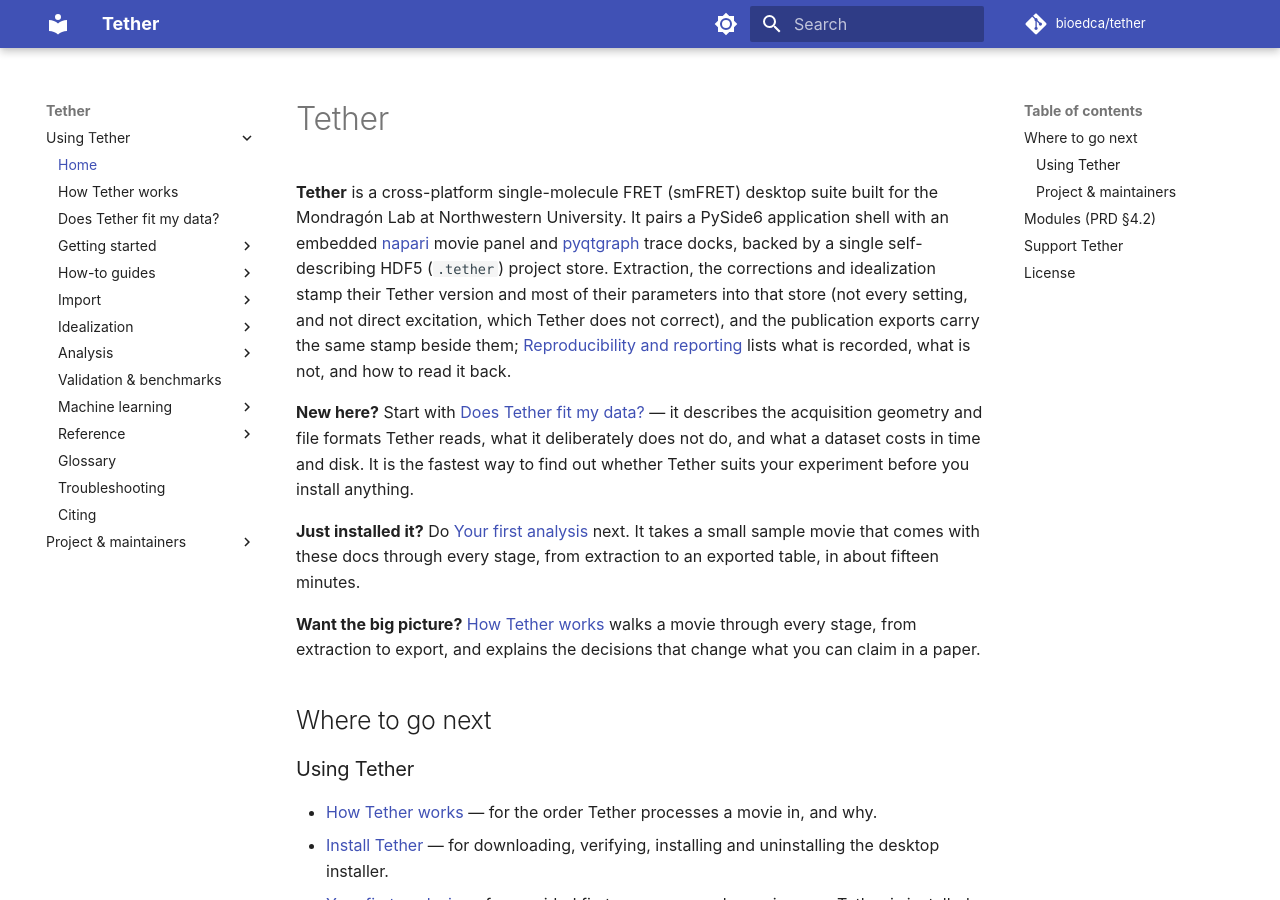
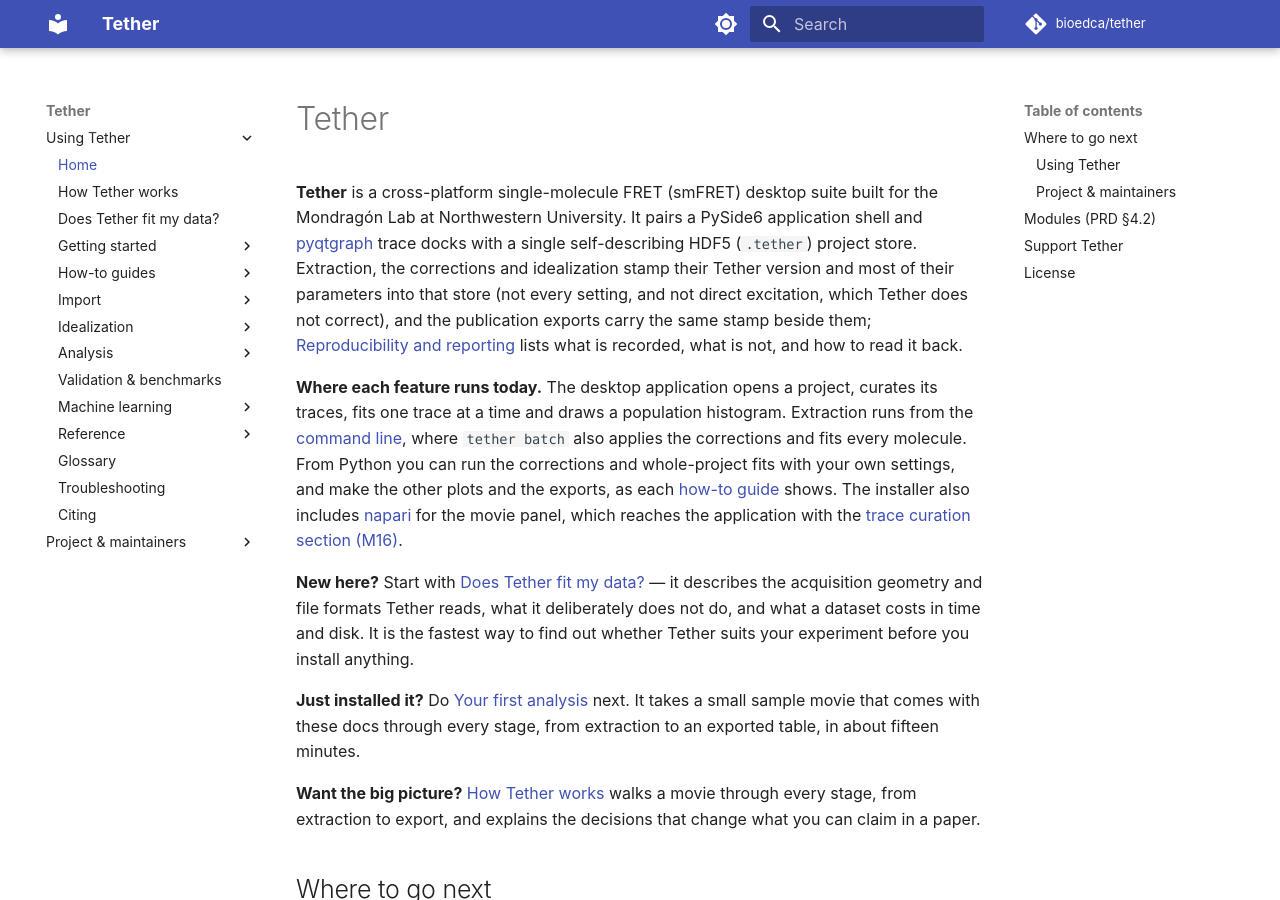
Before and after one commit to bioedca/tether, an MkDocs documentation site: the page built from docs/index.md, in a window 1280 px wide and 900 px high. Built offline with MkDocs 1.6.1 and Material for MkDocs 9.7.7, drawn with Linux system fonts in a browser that asks for light colours; comment, search, counter and statistics services are not loaded; the version menu is left out.

Commit message:
docs(readme): say where each feature runs today (#667) (#680)
The README, the landing page and the packaging page said the desktop
application has features it does not have. The README feature list now
has four groups: in the application today, from the command line today
(extraction and the tether batch pipeline), from Python today and
planned for the application, and not in Tether yet. Each planned feature
links to its issue or milestone. docs/index.md and docs/packaging.md no
longer describe an embedded napari movie panel.

tests/test_docs_feature_claims.py binds each README entry to what
src/tether/gui imports, in both directions, so the PR that brings a
feature to the application must move its README entry.

Deferred review findings: #686 (the NaN wording), #687 (TYPE_CHECKING
imports in the guard).

Closes #667

```diff
--- a/docs/index.md
+++ b/docs/index.md
@@ -1,14 +1,22 @@
 # Tether
 
 **Tether** is a cross-platform single-molecule FRET (smFRET) desktop suite built for the
-Mondragón Lab at Northwestern University. It pairs a PySide6 application shell with an
-embedded [napari](https://napari.org) movie panel and [pyqtgraph](https://www.pyqtgraph.org)
-trace docks, backed by a single self-describing HDF5 (`.tether`) project store. Extraction, the
-corrections and idealization stamp their Tether version and most of their parameters into
-that store (not every setting, and not direct excitation, which Tether does not correct), and
-the publication exports carry the same stamp beside them;
-[Reproducibility and reporting](reproducibility.md) lists what is recorded, what is not,
-and how to read it back.
+Mondragón Lab at Northwestern University. It pairs a PySide6 application shell and
+[pyqtgraph](https://www.pyqtgraph.org) trace docks with a single self-describing HDF5
+(`.tether`) project store. Extraction, the corrections and idealization stamp their Tether
+version and most of their parameters into that store (not every setting, and not direct
+excitation, which Tether does not correct), and the publication exports carry the same stamp
+beside them; [Reproducibility and reporting](reproducibility.md) lists what is recorded, what
+is not, and how to read it back.
+
+**Where each feature runs today.** The desktop application opens a project, curates its
+traces, fits one trace at a time and draws a population histogram. Extraction runs from the
+[command line](cli.md), where `tether batch` also applies the corrections and fits every
+molecule. From Python you can run the corrections and whole-project fits with your own
+settings, and make the other plots and the exports, as each [how-to guide](#using-tether)
+shows. The installer also includes
+[napari](https://napari.org) for the movie panel, which reaches the application with the
+[trace curation section (M16)](https://github.com/bioedca/tether/milestone/18).
 
 **New here?** Start with [Does Tether fit my data?](compatibility.md) — it describes the
 acquisition geometry and file formats Tether reads, what it deliberately does not do, and
```
Also changed, not shown: README.md (+79 -20 lines), docs/packaging.md (+9 -5 lines), 1 other file.
